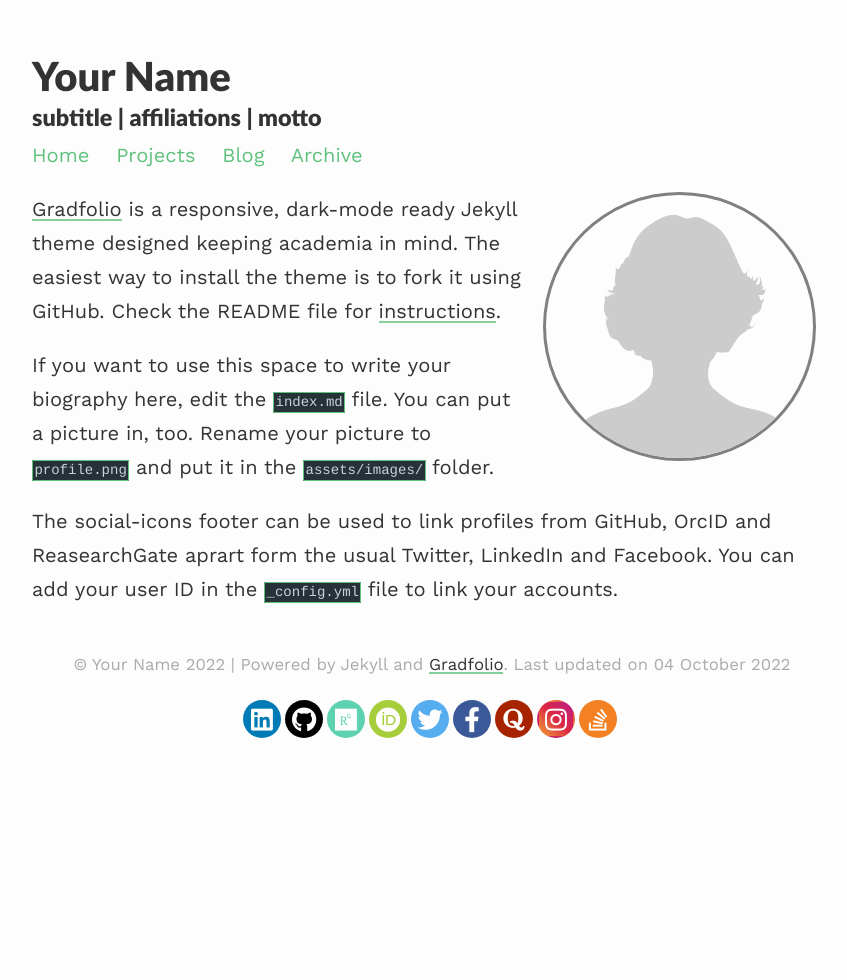
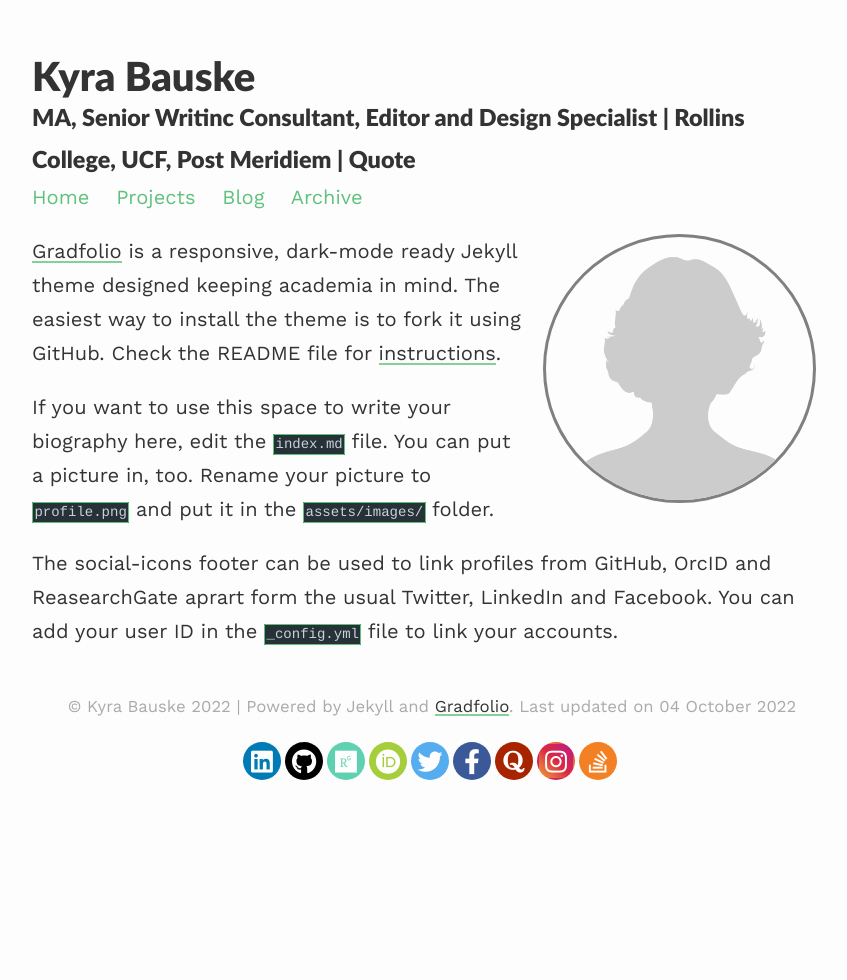
Before and after one commit to TK01079/GradPortfolioDemo, a Jekyll site: the page built from index.md, in a window 1280 px wide. Shown: the whole page, without its empty margins (208-1055 px from the left). Built offline with Jekyll 4.4.1, drawn with Linux system fonts in a browser that asks for light colours; nearby versions of some CDN libraries.

Commit message:
fixed name and linkedin

```diff
--- a/_config.yml
+++ b/_config.yml
@@ -1,9 +1,9 @@
 ### your site title here
 
-title: Your Name
-description: subtitle | affiliations | motto
+title: Kyra Bauske
+description: MA, Senior Writinc Consultant, Editor and Design Specialist | Rollins College, UCF, Post Meridiem | Quote
 
-baseurl: /gradfolio #name of GitHub repository
+baseurl: /GradPortfolioDemo #name of GitHub repository
 url: "" #custom url to be used instead of GitHub repository
 email: #
 
@@ -14,7 +14,7 @@ paginate_path: /blog/page:num/
 
 # Social media links in footer
 twitter: "#"
-linkedin: "#"
+linkedin: "https://www.linkedin.com/in/kyra-bauske/"
 stackoverflow: "#"
 github: "#"
 researchgate: "#"
```
